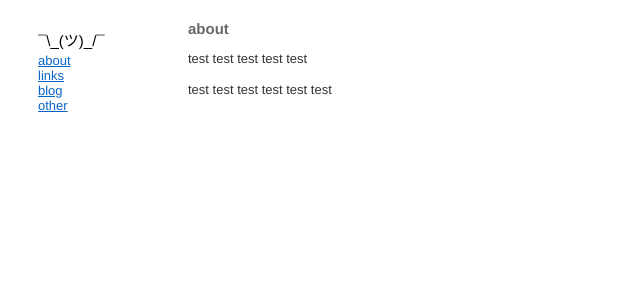
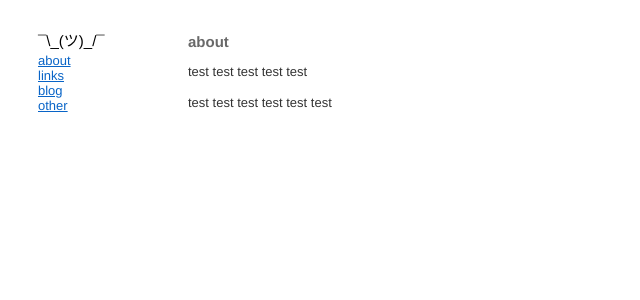
Before and after one commit to wbhoban/wbhoban.github.io, a Jekyll site: the page built from about.html, in a window 1280 px wide. Shown: the top 300 px of the page, without its empty margins (0-640 px from the left). Built offline with Jekyll 4.4.1, drawn with Linux system fonts in a browser that asks for light colours.

Commit message:
Update main.css

```diff
--- a/css/main.css
+++ b/css/main.css
@@ -42,7 +42,7 @@ body {
 }
 
 #content {
-  margin-top: 12px;
+  margin-top: 25px;
   float: left;
   width: 500px;
 }
```
